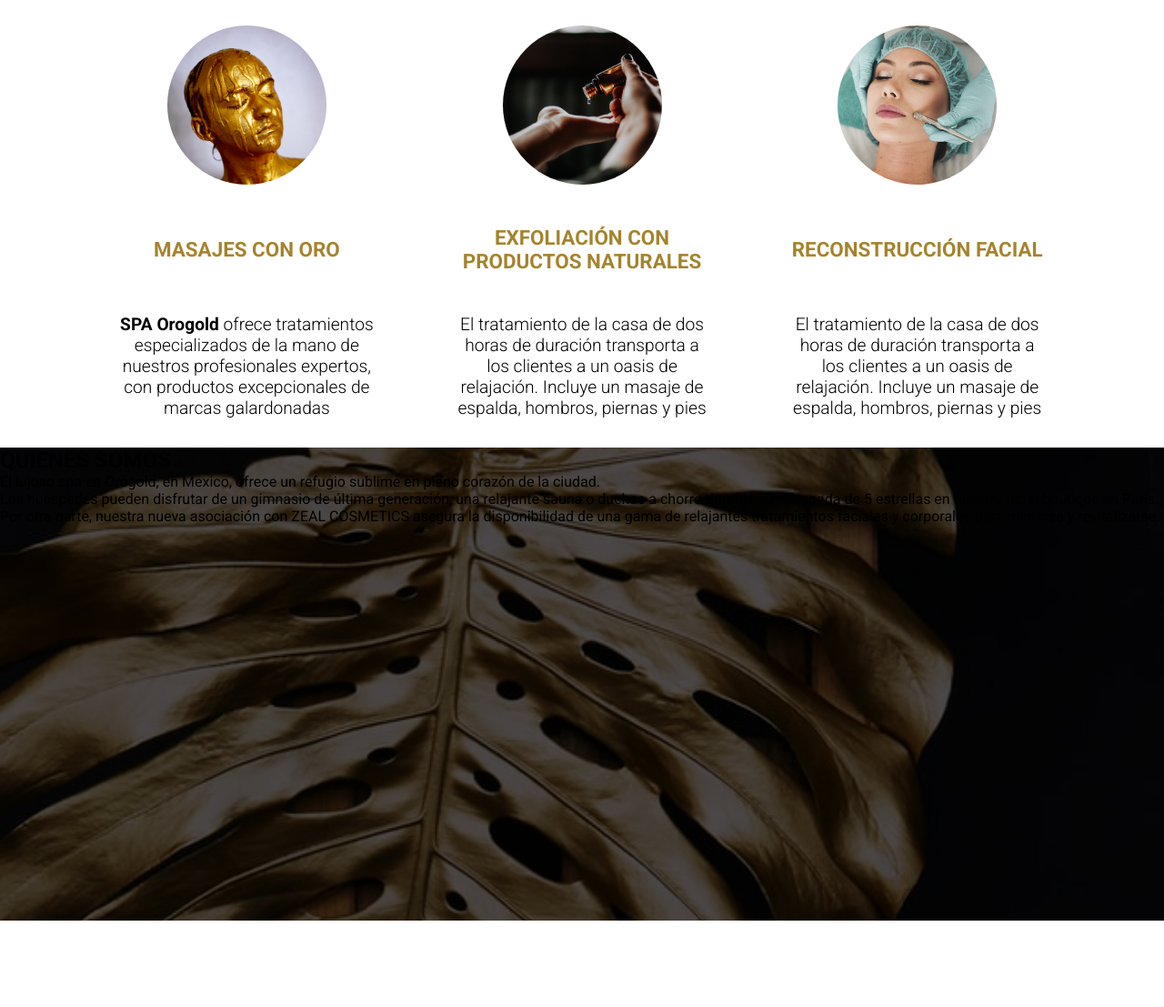
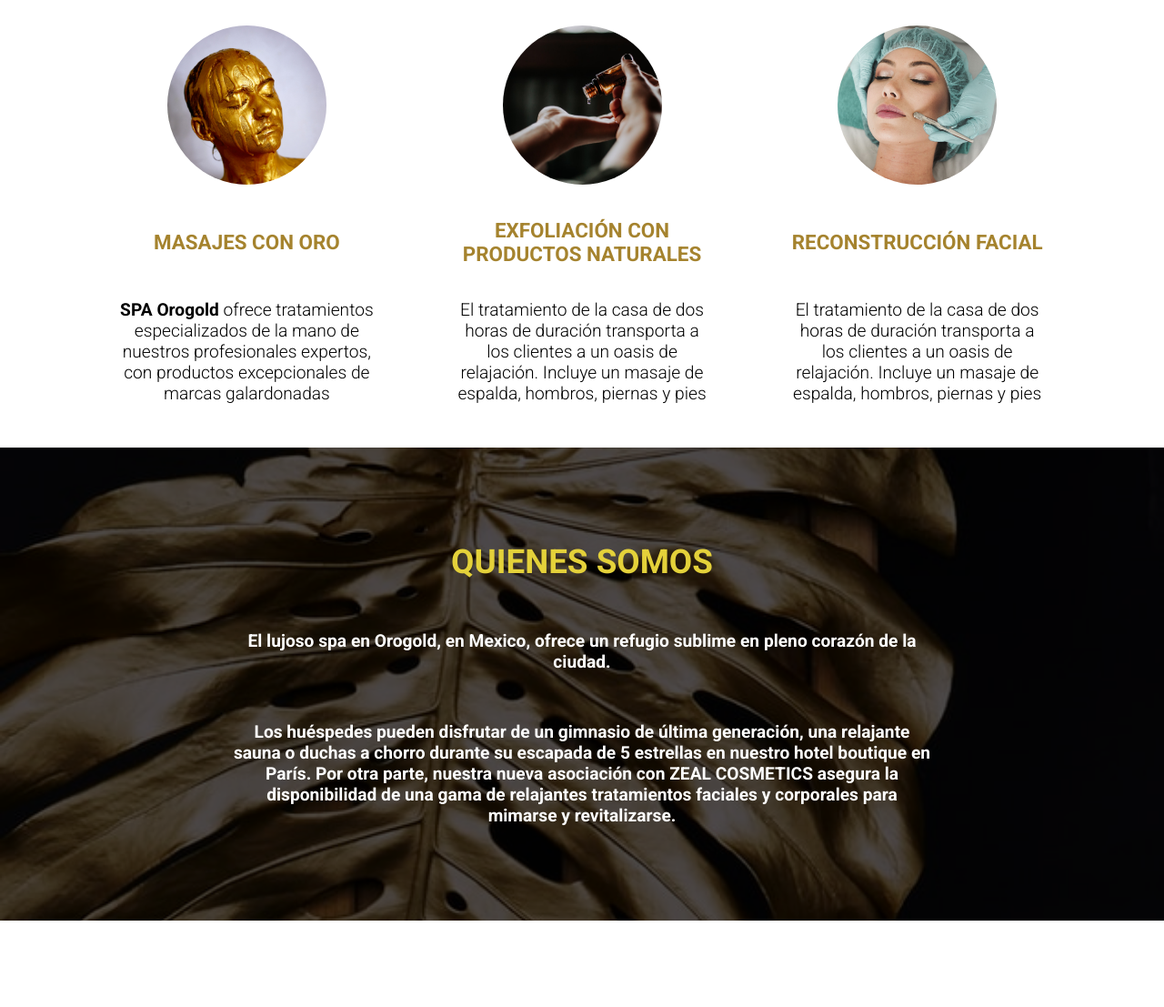
Before and after one commit to RyanHarlow/OROGOLD, a PHP site: page / in a window 1280 px wide. Shown: the part 1076-2183 px from the top of the page at 91% size. Run offline with PHP 8.4, Linux system fonts and the light colour scheme.

Commit message:
style quienes somos section

```diff
--- a/index.css
+++ b/index.css
@@ -161,6 +161,7 @@
     flex-direction: column;
     justify-content: space-between;
     align-items: center;
+    margin-bottom: 1rem;
     width: 28%;
 }
 
@@ -214,10 +215,36 @@
     background-repeat: no-repeat;
     background-position: 10% 50%;
     background-size: 100% auto;
+    display: flex;
+    flex-direction: column;
+    text-align: center;
+
+}
+
+#quienes-somos-background-overlay{
+    height: 100%;
+    width: 100%;
+    background-color: rgba(0, 0, 0, 0.7);
+    display: flex;
+    justify-content: center;
+    align-items: center;
 }
 
 #quienes-somos-text-container{
-    height: 100%;
-    width: 100%;
-     background-color: rgba(0, 0, 0, 0.7);
+    height: 60%;
+    width: 60%;
+    display: flex;
+    flex-direction: column;
+    justify-content: space-between;
 }
+
+#quienes-somos-title{
+    color: #E4D13A;
+    font-size: 2.3rem;
+}
+
+.quienes-somos-text{
+    color: white;
+    font-size: 1.2rem;
+    font-weight: 600;
+}
--- a/index.php
+++ b/index.php
@@ -67,10 +67,12 @@
     </section>
     <section id='quienes-somos-section'>
         <div id='quienes-somos-content-container'>
-            <div id='quienes-somos-text-container'>
-                <h2>QUIENES SOMOS</h2>
-                <p>El lujoso spa en Orogold, en Mexico, ofrece un refugio sublime en pleno corazón de la ciudad.</p>
-                <p>Los huéspedes pueden disfrutar de un gimnasio de última generación, una relajante sauna o duchas a chorro durante su escapada de 5 estrellas en nuestro hotel boutique en París. Por otra parte, nuestra nueva asociación con ZEAL COSMETICS asegura la disponibilidad de una gama de relajantes tratamientos faciales y corporales para mimarse y revitalizarse.</p>
+            <div id='quienes-somos-background-overlay'>
+                <div id='quienes-somos-text-container'>
+                <h2 id='quienes-somos-title'>QUIENES SOMOS</h2>
+                <p class='quienes-somos-text'>El lujoso spa en Orogold, en Mexico, ofrece un refugio sublime en pleno corazón de la ciudad.</p>
+                <p class='quienes-somos-text'>Los huéspedes pueden disfrutar de un gimnasio de última generación, una relajante sauna o duchas a chorro durante su escapada de 5 estrellas en nuestro hotel boutique en París. Por otra parte, nuestra nueva asociación con ZEAL COSMETICS asegura la disponibilidad de una gama de relajantes tratamientos faciales y corporales para mimarse y revitalizarse.</p>
+                </div>
             </div>
         </div>
         <div>
```
